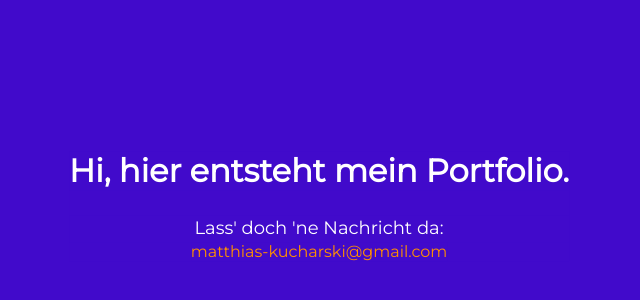
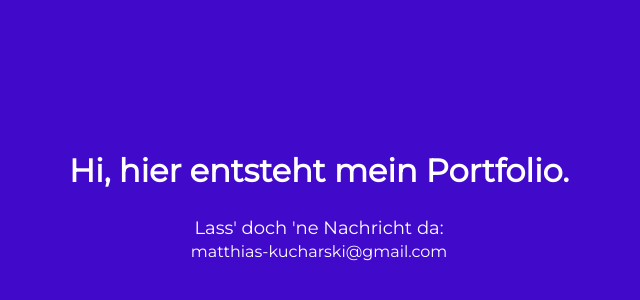
Before and after one commit to Matteska/Matthias-Kucharski, a plain HTML site: page index.html in a window 1280 px wide. Shown: the part 194-494 px from the top of the page, without its empty margins (321-961 px from the left). Drawn offline with Linux system fonts and the light colour scheme.

Commit message:
changed color of a tag once again

```diff
--- a/stylesheet.css
+++ b/stylesheet.css
@@ -18,7 +18,7 @@ p {
 }
 
 a {
-  color: #ff9000;
+  color: #fff;
   text-decoration: none;
 }
 
```
